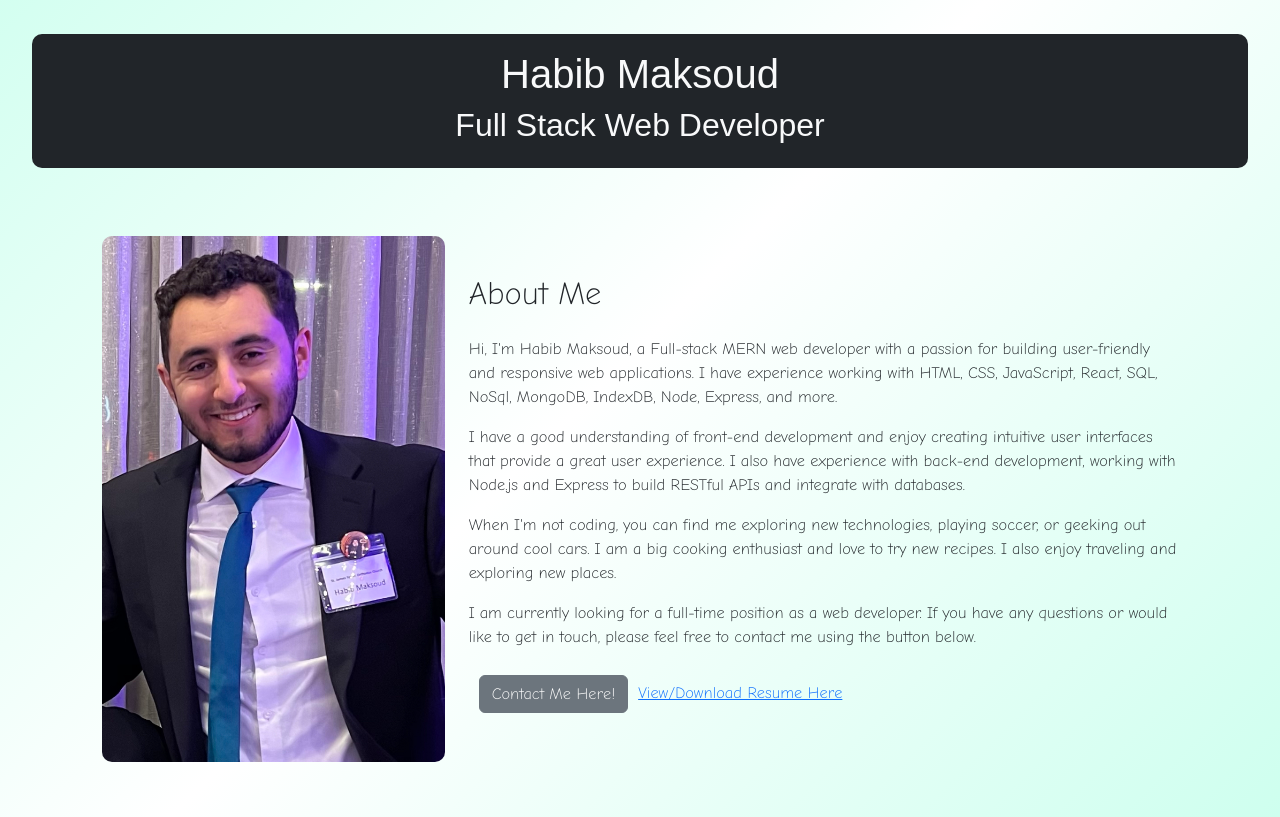
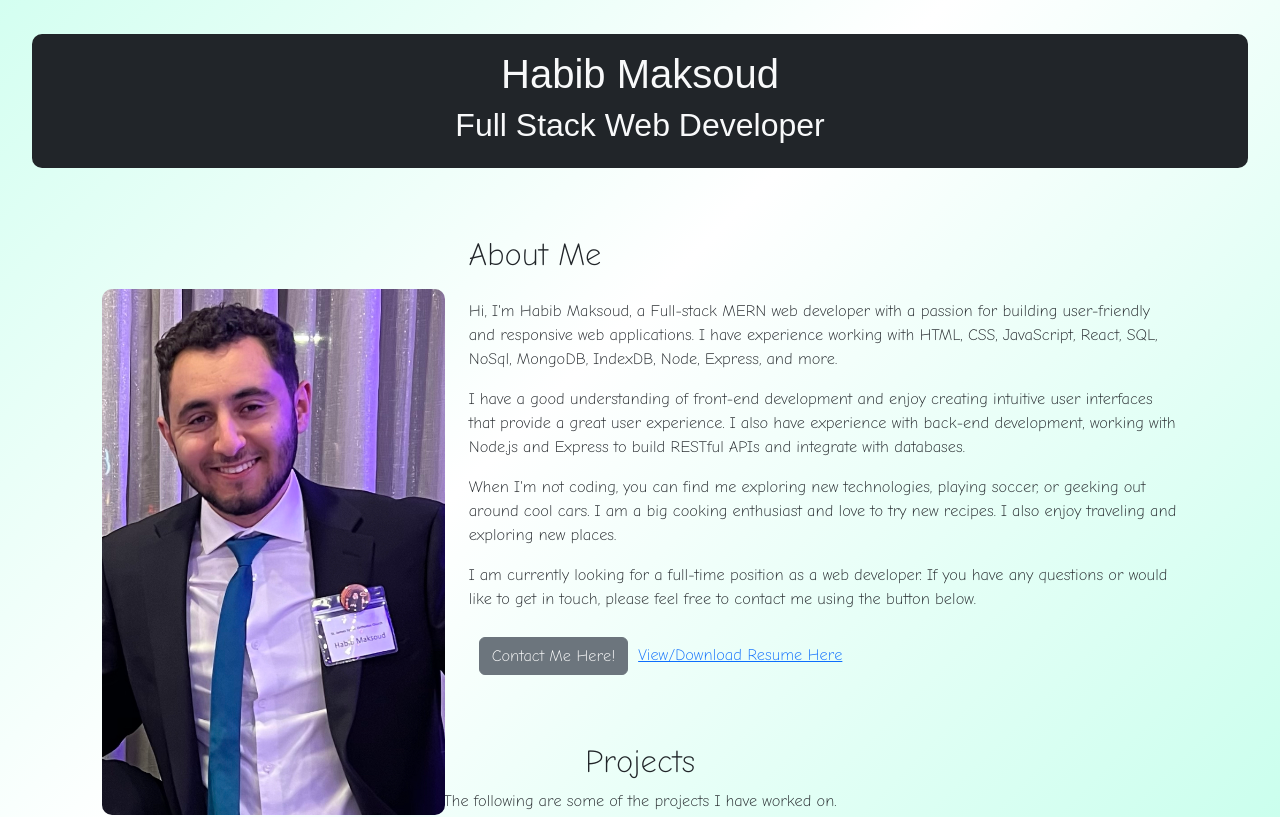
Before and after one commit to mynamebrogrammer/react-portfolio, a React (Create React App) app: page / in a window 1280 px wide. Shown: the top 817 px of the page. Built offline with nearby package versions, Linux system fonts and the light colour scheme.

Commit message:
added a fliping card functionality to the pic

```diff
--- a/src/App.css
+++ b/src/App.css
@@ -65,3 +65,15 @@ main {
 .App-link {
   color: #61dafb;
 }
+
+@media screen and (max-width: 600px) {
+  .App {
+    font-size: 0.8rem;
+  }
+}
+
+@media screen and (max-width: 400px) {
+  .App {
+    font-size: 0.6rem;
+  }
+}
--- a/src/about.css
+++ b/src/about.css
@@ -1,38 +1,58 @@
+.section .profile-pic {
+    position: relative;
+    perspective: 1000px;
+    height: 0;
+    padding-bottom: 100%;
+    border-radius: 10px;
+    cursor: pointer;
+  }
 
-@import url('https://fonts.googleapis.com/css2?family=Comic+Neue:wght@300&display=swap');
-
-@media screen and (max-width: 800px) {
-    .section .profile-pic{
-        height: 300px;
-        width: auto;
+  .profile-pic-front,
+  .profile-pic-back {
+    position: absolute;
+    top: 0;
+    left: 0;
+    width: 100%;
+    height: 100%;
+    backface-visibility: hidden;
+    transition: transform 0.5s;
     border-radius: 10px;
   }
+
+  .profile-pic-front {
+    transform: rotateY(0deg);
+    border-radius: 10px;
+
   }
 
-@media screen and (max-width: 600px) {
-    .section .profile-pic{
-        height: 200px;
-        width: auto;
+  .profile-pic-back {
+    transform: rotateY(180deg);
+  }
+
+  .profile-pic.flipped .profile-pic-front {
+    transform: rotateY(-180deg);
     border-radius: 10px;
   }
+
+  .profile-pic.flipped .profile-pic-back {
+    transform: rotateY(0deg);
   }
 
-@media screen and (max-width: 400px) {
-    .section .profile-pic{
-        height: 150px;
-        width: auto;
+  .profile-pic img {
+    width: 100%;
+    object-fit: cover;
     border-radius: 10px;
   }
+
+  .back-content {
+    padding: 20px;
+    background-color: #a7a2a2;
+    border-radius: 10px;
+    text-align: center;
   }
 
-.section .profile-pic:hover{
-    box-shadow: 0 0 10px #ccc;
-}
-
-.section .profile-pic {
-    height: 100%;
-    width: 100%;
-    border-radius: 10px;
+  .back-content h3 {
+    margin-bottom: 10px;
   }
 
   .container {
--- a/src/components/About.js
+++ b/src/components/About.js
@@ -1,22 +1,38 @@
-import React from "react";
-import { Container, Row, Col, Image } from "react-bootstrap";
+import React, { useState } from "react";
+import { Container, Row, Col } from "react-bootstrap";
 import Contact from "./Contact";
-import profilePic from "../../src/assets/IMG_0676.jpg";
+import profilePicFront from "../../src/assets/IMG_0676.jpg";
 import resumePDF from "../../src/assets/resume-web.pdf";
 import "../about.css";
 
 export default function About() {
+  const [isFlipped, setIsFlipped] = useState(false);
+
+  const flipProfilePic = () => {
+    setIsFlipped(!isFlipped);
+  };
+
   return (
     <section id="about" className="py-5 section">
       <Container>
         <Row className="align-items-center">
           <Col xs={4}>
-            <Image
-              className="profile-pic"
-              src={profilePic}
-              alt="Profile Picture"
-              fluid
-            />
+            <div
+              className={`profile-pic ${isFlipped ? "flipped" : ""}`}
+              onClick={flipProfilePic}
+            >
+              <div className="profile-pic-front">
+                <img src={profilePicFront} alt="Profile" />
+              </div>
+              <div className="profile-pic-back">
+                <div className="back-content">
+                  <h3>BONUS!</h3>
+                  <p>Birthday: January 30, 1999</p>
+                  <p>Favorite Food: Margarita style Pizza</p>
+                  <p>Favorite Car: 2016 BMW M5</p>
+                </div>
+              </div>
+            </div>
           </Col>
           <Col xs={8}>
             <h2 className="mb-4">About Me</h2>
--- a/src/projects.css
+++ b/src/projects.css
@@ -7,18 +7,33 @@
   width: 100%;
   font-family: 'Comic Neue', cursive;
   padding: 15px;
+
   color: white;
   left: 0 !important;
+  bottom: 5px;
+  height: 400px;
 
  }
 .title {
   text-align: center;
+}
+.d-block {
+  width: auto;
+  height: auto;
+  max-width: 100%;
+
 }
 
 .carousel-item {
   height: 600px;
   width: 100%;
   border-radius: 10px;
+}
+
+.active .carousel-item {
+  transition: transform 0.5s ease-in-out;
+  transform: scale(1.08);
+
 }
 
 .carousel-inner {
```
Also changed, not shown: src/components/Contact.js (+1 -7 lines), 1 other file (tests, documents, lock files or other folders). Lines whose indentation alone changed are shown as unchanged.
